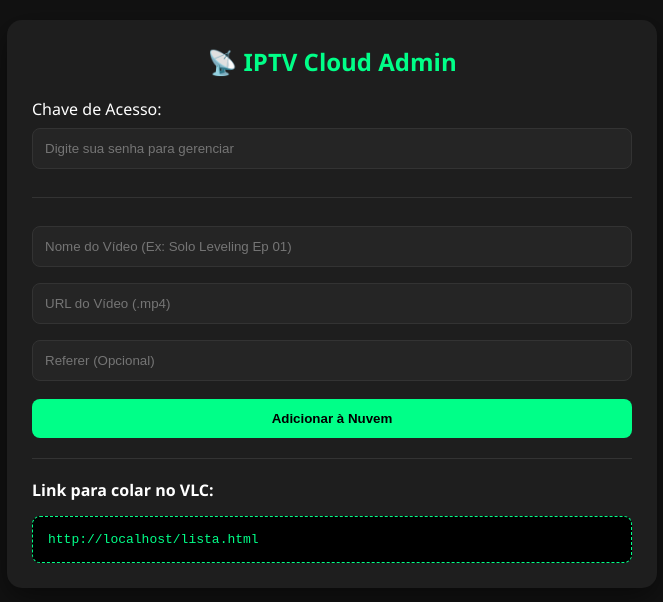
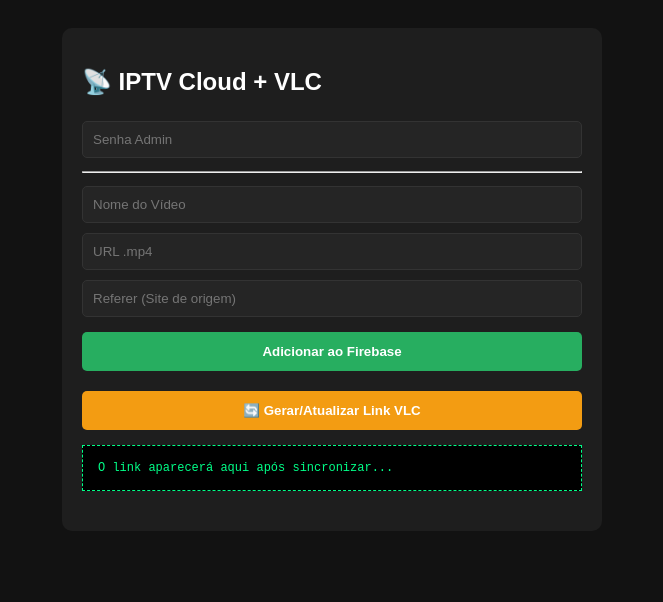
Before and after one commit to conta55855-svg/painel-iptv, a plain HTML site: page index.html in a window 1280 px wide. Shown: the whole page, without its empty margins (308-971 px from the left). Drawn offline with Linux system fonts and the light colour scheme; no server answers.

Commit message:
Update index.html

```diff
--- a/index.html
+++ b/index.html
@@ -2,110 +2,120 @@
 <html lang="pt-br">
 <head>
     <meta charset="UTF-8">
-    <meta name="viewport" content="width=device-width, initial-scale=1.0">
-    <title>IPTV Admin Cloud</title>
+    <title>IPTV Admin Pro</title>
     <script src="https://www.gstatic.com/firebasejs/9.1.3/firebase-app-compat.js"></script>
     <script src="https://www.gstatic.com/firebasejs/9.1.3/firebase-database-compat.js"></script>
     <style>
-        :root { --primary: #00ff88; --bg: #121212; --card: #1e1e1e; }
-        body { font-family: 'Segoe UI', sans-serif; background: var(--bg); color: white; margin: 0; padding: 20px; }
-        .container { max-width: 600px; margin: auto; background: var(--card); padding: 25px; border-radius: 15px; box-shadow: 0 10px 30px rgba(0,0,0,0.5); }
-        h2 { text-align: center; color: var(--primary); margin-top: 0; }
-        .section { margin-bottom: 20px; border-bottom: 1px solid #333; padding-bottom: 20px; }
-        input { width: 100%; padding: 12px; margin: 8px 0; border-radius: 8px; border: 1px solid #333; background: #252525; color: white; box-sizing: border-box; outline: none; }
-        input:focus { border-color: var(--primary); }
-        button { width: 100%; padding: 12px; border: none; border-radius: 8px; cursor: pointer; font-weight: bold; transition: 0.3s; }
-        .btn-add { background: var(--primary); color: #000; margin-top: 10px; }
-        .btn-add:hover { background: #00cc6e; transform: translateY(-2px); }
-        .link-vlc { background: #000; padding: 15px; border-radius: 8px; border: 1px dashed var(--primary); font-family: monospace; font-size: 13px; margin-top: 15px; word-break: break-all; color: var(--primary); cursor: pointer; }
-        .item { background: #252525; padding: 12px; margin-top: 10px; border-radius: 8px; display: flex; justify-content: space-between; align-items: center; border-left: 4px solid var(--primary); }
-        .btn-del { background: #ff4444; width: auto; padding: 6px 12px; font-size: 12px; }
+        body { font-family: sans-serif; background: #121212; color: white; padding: 20px; }
+        .box { max-width: 500px; margin: auto; background: #1e1e1e; padding: 20px; border-radius: 10px; }
+        input { width: 100%; padding: 10px; margin: 5px 0; border-radius: 5px; border: 1px solid #333; background: #252525; color: white; box-sizing: border-box; }
+        button { width: 100%; padding: 12px; margin-top: 10px; border: none; border-radius: 5px; cursor: pointer; font-weight: bold; }
+        .btn-add { background: #27ae60; color: white; }
+        .btn-sync { background: #f39c12; color: white; margin-top: 20px; }
+        #vlcLink { background: #000; color: #0f8; padding: 15px; margin-top: 15px; font-family: monospace; font-size: 12px; border: 1px dashed #0f8; word-break: break-all; }
+        .item { background: #333; padding: 10px; margin-top: 5px; border-radius: 5px; display: flex; justify-content: space-between; }
     </style>
 </head>
 <body>
 
-<div class="container">
-    <h2>📡 IPTV Cloud Admin</h2>
+<div class="box">
+    <h2>📡 IPTV Cloud + VLC</h2>
 
-    <div class="section">
-        <label>Chave de Acesso:</label>
-        <input type="password" id="adminPass" placeholder="Digite sua senha para gerenciar">
-    </div>
+    <input type="password" id="pass" placeholder="Senha Admin">
+    <hr>
+    <input type="text" id="titulo" placeholder="Nome do Vídeo">
+    <input type="text" id="url" placeholder="URL .mp4">
+    <input type="text" id="ref" placeholder="Referer (Site de origem)">
 
-    <div class="section">
-        <input type="text" id="titulo" placeholder="Nome do Vídeo (Ex: Solo Leveling Ep 01)">
-        <input type="text" id="url" placeholder="URL do Vídeo (.mp4)">
-        <input type="text" id="ref" placeholder="Referer (Opcional)">
-        <button class="btn-add" onclick="salvar()">Adicionar à Nuvem</button>
-    </div>
+    <button class="btn-add" onclick="adicionar()">Adicionar ao Firebase</button>
 
-    <div>
-        <strong>Link para colar no VLC:</strong>
-        <div class="link-vlc" id="vlcDisplay" onclick="copiarLink()">Carregando link...</div>
-    </div>
+    <button class="btn-sync" onclick="sincronizarVLC()">🔄 Gerar/Atualizar Link VLC</button>
 
-    <div id="listaItens"></div>
+    <div id="vlcLink">O link aparecerá aqui após sincronizar...</div>
+
+    <div id="lista" style="margin-top:20px;"></div>
 </div>
 
 <script>
-    // --- CONFIGURAÇÃO DO FIREBASE ---
+    // --- CONFIGURAÇÕES ---
     const firebaseConfig = {
         apiKey: "AIzaSyACsw-0jVzNPGcX3Dph76jeaaq3TesqWfI",
         databaseURL: "https://iptv-4f629-default-rtdb.firebaseio.com/",
         projectId: "iptv-4f629"
     };
 
-    const MINHA_SENHA = "1234"; // <--- ALTERE SUA SENHA AQUI
+    const PASTEBIN_API_KEY = "CvlTwaKNn9plvMnojZ6r1h936TPDea3-";
+    const SENHA = "03099912";
 
     firebase.initializeApp(firebaseConfig);
     const db = firebase.database();
 
-    function salvar() {
-        const pass = document.getElementById('adminPass').value;
+    // 1. Adicionar ao Firebase
+    function adicionar() {
+        if(document.getElementById('pass').value !== SENHA) return alert("Senha errada!");
         const titulo = document.getElementById('titulo').value;
         const url = document.getElementById('url').value;
         const ref = document.getElementById('ref').value;
 
-        if(pass !== MINHA_SENHA) return alert("Chave de acesso inválida!");
-        if(!titulo || !url) return alert("Preencha título e URL!");
-
-        db.ref('listas/geral').push({
-            titulo, url, ref,
-            ua: "Mozilla/5.0 (Windows NT 10.0; Win64; x64) AppleWebKit/537.36"
-        });
-
-        document.getElementById('titulo').value = '';
-        document.getElementById('url').value = '';
+        db.ref('iptv/lista').push({ titulo, url, ref });
+        alert("Salvo no Firebase!");
     }
 
-    function deletar(id) {
-        const pass = document.getElementById('adminPass').value;
-        if(pass !== MINHA_SENHA) return alert("Senha necessária!");
-        if(confirm("Excluir vídeo?")) db.ref('listas/geral/' + id).remove();
+    // 2. Gerar texto M3U e enviar ao Pastebin
+    async function sincronizarVLC() {
+        if(document.getElementById('pass').value !== SENHA) return alert("Senha errada!");
+
+        db.ref('iptv/lista').once('value', async (snap) => {
+            let m3u = "#EXTM3U\n\n";
+            snap.forEach(child => {
+                const v = child.val();
+                m3u += `#EXTINF:-1, ${v.titulo}\n`;
+                if(v.ref) m3u += `#EXTVLCOPT:http-referrer=${v.ref}\n`;
+                m3u += `#EXTVLCOPT:http-user-agent=Mozilla/5.0 (Windows NT 10.0; Win64; x64) AppleWebKit/537.36\n`;
+                m3u += `${v.url}\n\n`;
+            });
+
+            // Enviar para o Pastebin via Proxy (para evitar erro de CORS)
+            const formData = new FormData();
+            formData.append('api_dev_key', PASTEBIN_API_KEY);
+            formData.append('api_option', 'paste');
+            formData.append('api_paste_code', m3u);
+            formData.append('api_paste_name', 'minha_lista.m3u');
+            formData.append('api_paste_format', 'text');
+            formData.append('api_paste_private', '0'); // 0 = Público / 1 = Não listado
+
+            try {
+                const response = await fetch('https://cors-anywhere.herokuapp.com/https://pastebin.com/api/api_post.php', {
+                    method: 'POST',
+                    body: formData
+                });
+                const result = await response.text();
+
+                if(result.includes('https://pastebin.com/')) {
+                    const rawLink = result.replace('pastebin.com/', 'pastebin.com/raw/');
+                    document.getElementById('vlcLink').innerText = rawLink;
+                    alert("Link do VLC atualizado!");
+                } else {
+                    alert("Erro Pastebin: " + result);
+                }
+            } catch (err) {
+                alert("Erro de conexão. Ative o demo do cors-anywhere se necessário.");
+            }
+        });
     }
 
-    // Gerar Link do VLC baseado na URL atual
-    const linkFinal = window.location.href.replace('index.html', '') + 'lista.html';
-    document.getElementById('vlcDisplay').innerText = linkFinal;
-
-    function copiarLink() {
-        navigator.clipboard.writeText(linkFinal);
-        alert("Link copiado para o VLC!");
-    }
-
-    // Carregar Lista
-    db.ref('listas/geral').on('value', snap => {
-        const listDiv = document.getElementById('listaItens');
-        listDiv.innerHTML = "<p>Vídeos Salvos:</p>";
+    // Mostrar lista
+    db.ref('iptv/lista').on('value', snap => {
+        const d = document.getElementById('lista');
+        d.innerHTML = "";
         snap.forEach(child => {
-            const v = child.val();
-            listDiv.innerHTML += `
-                <div class="item">
-                    <span>${v.titulo}</span>
-                    <button class="btn-del" onclick="deletar('${child.key}')">Remover</button>
-                </div>`;
+            d.innerHTML += `<div class="item">${child.val().titulo} <button onclick="deletar('${child.key}')">X</button></div>`;
         });
     });
+
+    function deletar(id) {
+        if(document.getElementById('pass').value === SENHA) db.ref('iptv/lista/' + id).remove();
+    }
 </script>
 </body>
 </html>
```
